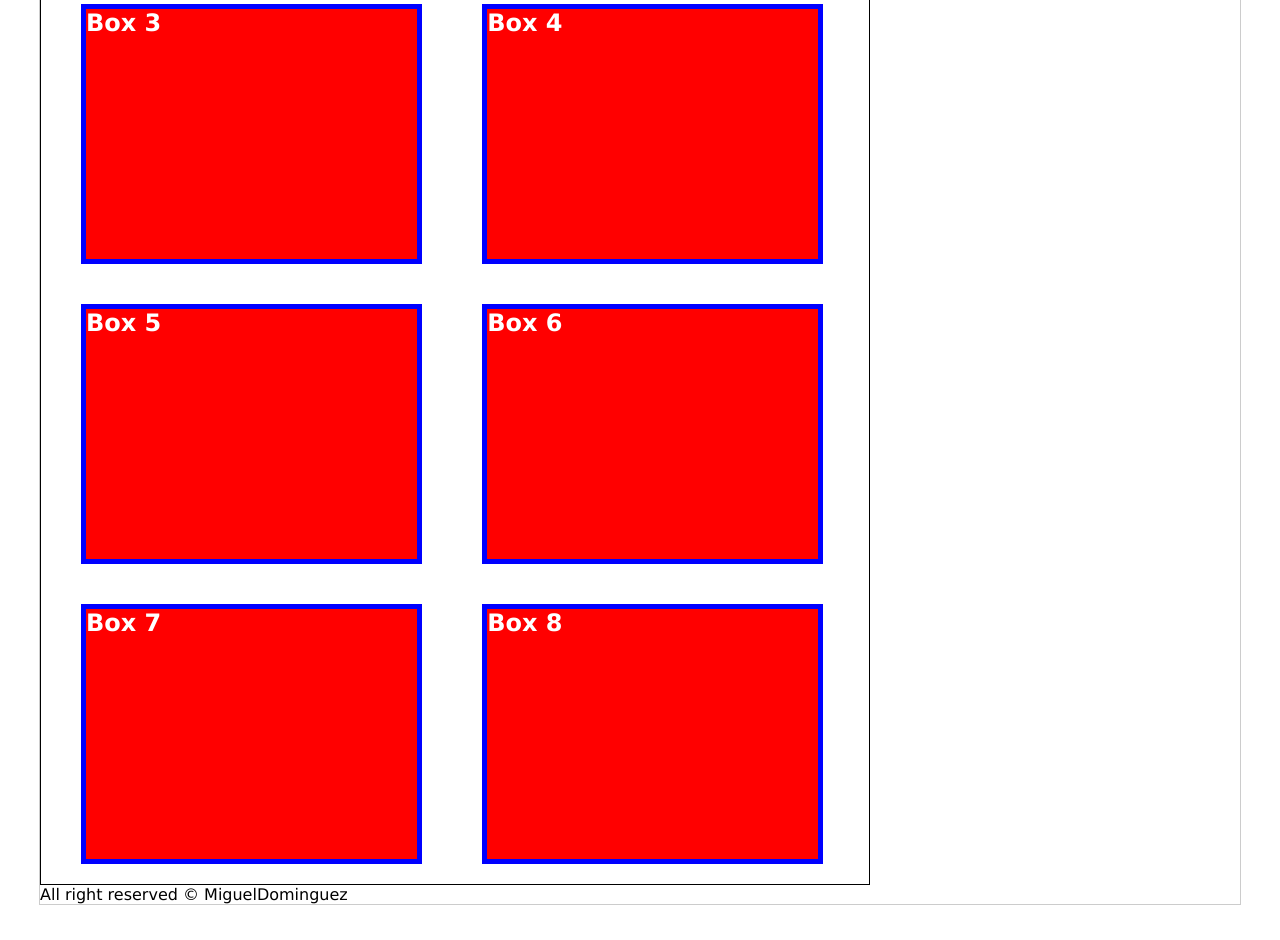
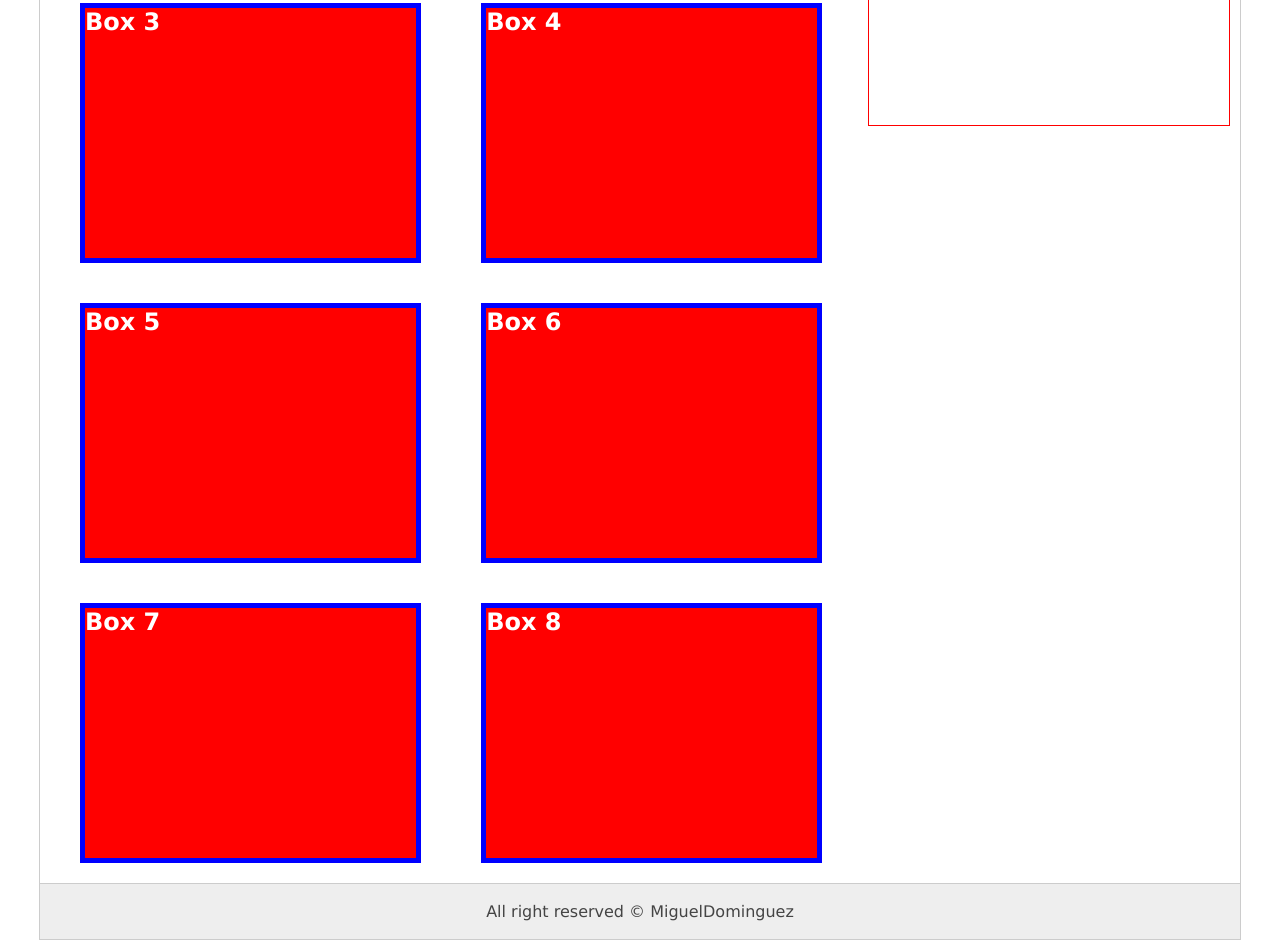
Before and after one commit to MiguelDominguezSanchez/css-master, a plain HTML site: page master-css/learning-css/05-exercise/index.html in a window 1280 px wide. Shown: the part 536-1476 px from the top of the page. Before the commit the page ends 1441 px from the top, so only its background shows below. Drawn offline with Linux system fonts and the light colour scheme.

Commit message:
Section 10. CSS Exercises- 42. Exercise 7

```diff
--- a/master-css/learning-css/05-exercise/styles.css
+++ b/master-css/learning-css/05-exercise/styles.css
@@ -8,7 +8,7 @@ Complete exercise with HTML & CSS
 (DONE) 6. The main content must have a 70% width.
 (DONE) 7. The inner content of the main container must be a grid with 4 lines of 2 boxes.
 (DONE) 8. The sidebar must have a 30% width.
-9. The footer must have a 100% width of the div that its containing it, and be at the bottom.
+(DONE) 9. The footer must have a 100% width of the div that its containing it, and be at the bottom.
  */
 
 *{
@@ -68,7 +68,7 @@ color: white;
 
 #content{
   width: 69%;
-  border: 1px solid black;
+  /* border: 1px solid green; */
   float: left;
 }
 
@@ -76,6 +76,7 @@ color: white;
   float: left;
   width: 30%;
   border: 1px solid red;
+  min-height: 500px;
 }
 
 #content > h1 {
@@ -95,3 +96,13 @@ color: white;
   margin: 20px;
   margin-left: 40px;
 }
+
+footer{
+  width: 100%;
+  height: 55px;
+  line-height: 55px;
+  background:#eee;
+  text-align: center;
+  color: #444;
+  border-top: 1px solid #ccc;
+}
```
